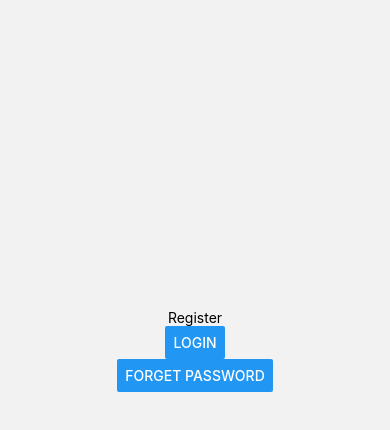
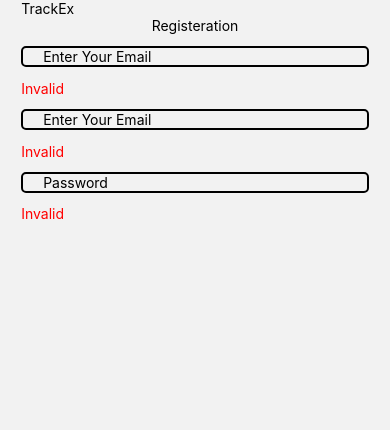
Before and after one commit to GeekyNaved/TrackEx, a React Native app: screen /Register in a window 390 px wide. Shown: the top 430 px of the page. Built offline with nearby package versions, Linux system fonts and the light colour scheme.

Commit message:
adding register screen (inprogress)

```diff
--- a/package.json
+++ b/package.json
@@ -17,7 +17,8 @@
     "react": "18.1.0",
     "react-native": "0.70.6",
     "react-native-safe-area-context": "^4.4.1",
-    "react-native-screens": "^3.18.2"
+    "react-native-screens": "^3.18.2",
+    "react-native-size-matters": "^0.4.0"
   },
   "devDependencies": {
     "@babel/core": "^7.12.9",
--- /dev/null
+++ b/src/components/AuthTextInputField.tsx
@@ -0,0 +1,29 @@
+import React from 'react'
+import { StyleSheet, TextInput } from 'react-native'
+import { verticalScale } from 'react-native-size-matters'
+ interface inputFieldProps {
+    placeholder: string,
+    otherProps: any,
+ }
+
+const AuthTextInputField  = ({placeholder, ...otherProps}: inputFieldProps)  => {
+    return (
+        <TextInput
+            placeholder={placeholder}
+            // value=''
+            style={styles.input}
+            {...otherProps}
+        />
+    )
+}
+
+export default AuthTextInputField
+
+const styles = StyleSheet.create({
+    input: {
+        borderWidth: 2,
+        borderRadius: 5,
+        paddingHorizontal: 20,
+        marginVertical: verticalScale(10)
+    }
+})
--- /dev/null
+++ b/src/components/ErrorMessage.tsx
@@ -0,0 +1,18 @@
+import React from 'react'
+import { StyleSheet, Text } from 'react-native'
+interface errorMessageInputProps {
+    msg: string
+}
+const ErrorMessage = ({msg}: errorMessageInputProps) => {
+  return (
+    <Text style={styles.errorMsg}>{msg}</Text>
+  )
+}
+
+const styles = StyleSheet.create({
+    errorMsg: {
+        color: 'red'
+    }
+})
+
+export default ErrorMessage
--- a/src/screens/auth/Register.tsx
+++ b/src/screens/auth/Register.tsx
@@ -1,14 +1,43 @@
 import React from 'react'
-import { Text, View, Button } from 'react-native'
-const Register = ({ navigation } : any) => {
+import { Text, View, Button, StyleSheet } from 'react-native'
+import { moderateScale, verticalScale } from 'react-native-size-matters'
+import AuthTextInputField from '../../components/AuthTextInputField'
+import ErrorMessage from '../../components/ErrorMessage'
+const Register = ({ navigation }: any) => {
     return (
-        <View
-            style={{ display: 'flex', justifyContent: 'center', alignItems: 'center', height: 700 }}>
-            <Text>Register</Text>
-            <Button title="Login" onPress={() => navigation.navigate("Login")}>Click</Button>
-            <Button title="Forget password" onPress={() => navigation.navigate("ForgetPassword")}>Click</Button>
+        <View style={styles.container}>
+            <Text>TrackEx</Text>
+            <Text style={{ textAlign: 'center' }}>Registeration</Text>
+            <AuthTextInputField
+                placeholder="Enter Your Email"
+                otherProps={false}
+            />
+            <ErrorMessage msg='Invalid' />
+            <AuthTextInputField
+                placeholder="Enter Your Email"
+                otherProps={false}
+            />
+            <ErrorMessage msg='Invalid' />
+            <AuthTextInputField
+                placeholder="Password"
+                secureTextEntry
+            />
+            <ErrorMessage msg='Invalid' />
+            {/* <Button title="Login" onPress={() => navigation.navigate("Login")}>Click</Button> */}
         </View>
     )
 }
 
+const styles = StyleSheet.create({
+    container: {
+        flex: 1,
+        paddingHorizontal: moderateScale(20)
+        // backgroundColor: 'grey',
+        // display: 'flex',
+        // justifyContent: 'center',
+        // alignItems: 'center',
+        // height: verticalScale(800),
+    }
+})
+
 export default Register
```
Also changed, not shown: 1 other file (tests, documents, lock files or other folders).
